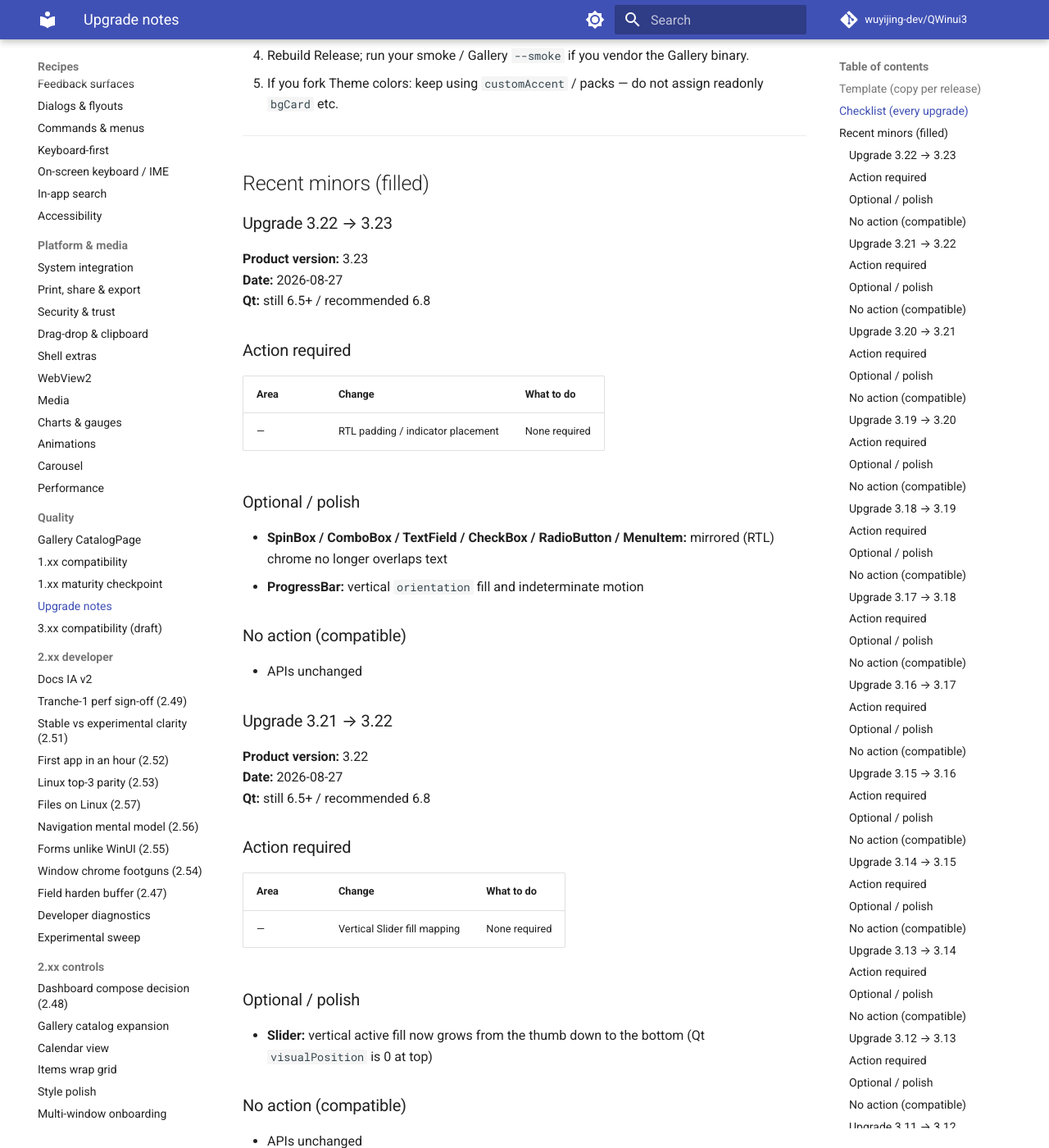
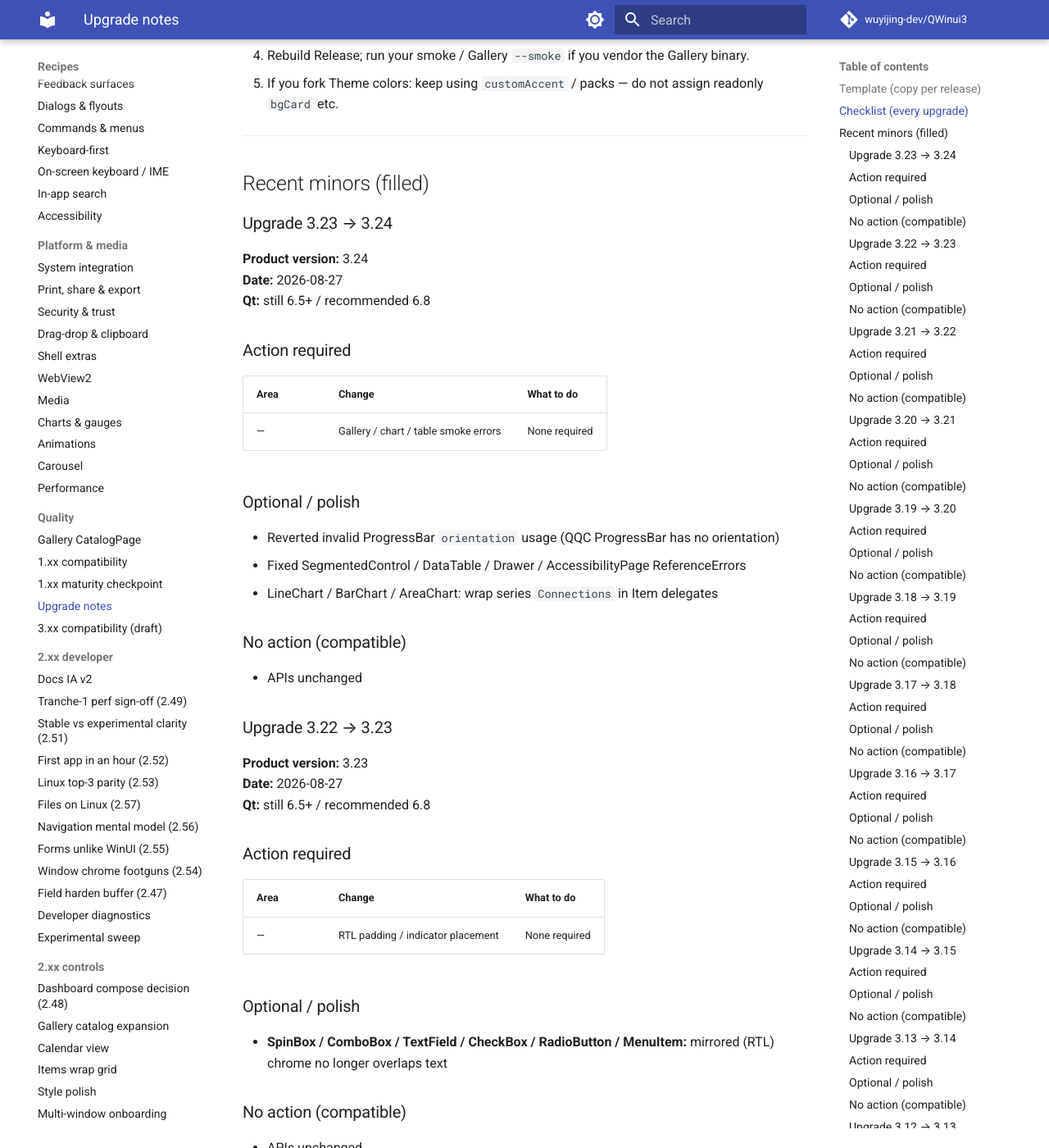
Before and after one commit to wuyijing-dev/QWinui3, an MkDocs documentation site: the page built from docs/upgrade-notes.md, in a window 1280 px wide and 1400 px high, scrolled down 1111 px. Shown: the whole window at 82% size. Built offline with MkDocs 1.6.1 and Material for MkDocs 9.7.7, drawn with Linux system fonts in a browser that asks for light colours; comment, search, counter and statistics services are not loaded.

Commit message:
Fix smoke ReferenceErrors from review follow-up.
Revert invalid ProgressBar orientation; qualify SegmentedControl callbacks; repair DataTable/Accessibility ids; wrap chart Connections in Item delegates; null-safe Drawer overlay bindings.

```diff
--- a/CMakeLists.txt
+++ b/CMakeLists.txt
@@ -17,7 +17,7 @@ set(CMAKE_EXPORT_COMPILE_COMMANDS ON)
 
 # Product version is X.YY (two-digit minor), e.g. 1.00, 1.01, 1.10.
 # Git tags / packages use v${QWINUI3_VERSION}. CMake needs major.minor.patch.
-set(QWINUI3_VERSION "3.23")
+set(QWINUI3_VERSION "3.24")
 if(NOT QWINUI3_VERSION MATCHES "^[0-9]+\\.[0-9][0-9]$")
     message(FATAL_ERROR "QWINUI3_VERSION must be X.YY (two-digit minor), got '${QWINUI3_VERSION}'")
 endif()
--- a/docs/upgrade-notes.md
+++ b/docs/upgrade-notes.md
@@ -47,6 +47,25 @@ Maintainers: append a filled section below when a slice has consumer-visible bre
 
 ## Recent minors (filled)
 
+### Upgrade 3.23 → 3.24
+
+**Product version:** 3.24
+**Date:** 2026-08-27
+**Qt:** still 6.5+ / recommended 6.8
+
+### Action required
+| Area | Change | What to do |
+|------|--------|------------|
+| — | Gallery / chart / table smoke errors | None required |
+
+### Optional / polish
+- Reverted invalid ProgressBar `orientation` usage (QQC ProgressBar has no orientation)
+- Fixed SegmentedControl / DataTable / Drawer / AccessibilityPage ReferenceErrors
+- LineChart / BarChart / AreaChart: wrap series `Connections` in Item delegates
+
+### No action (compatible)
+- APIs unchanged
+
 ### Upgrade 3.22 → 3.23
 
 **Product version:** 3.23
@@ -60,7 +79,6 @@ Maintainers: append a filled section below when a slice has consumer-visible bre
 
 ### Optional / polish
 - **SpinBox / ComboBox / TextField / CheckBox / RadioButton / MenuItem:** mirrored (RTL) chrome no longer overlaps text
-- **ProgressBar:** vertical `orientation` fill and indeterminate motion
 
 ### No action (compatible)
 - APIs unchanged
```
Also changed, not shown: ROADMAP.md (+3 -3 lines), docs/roadmap.md (+1 -1 lines), 8 other files.
